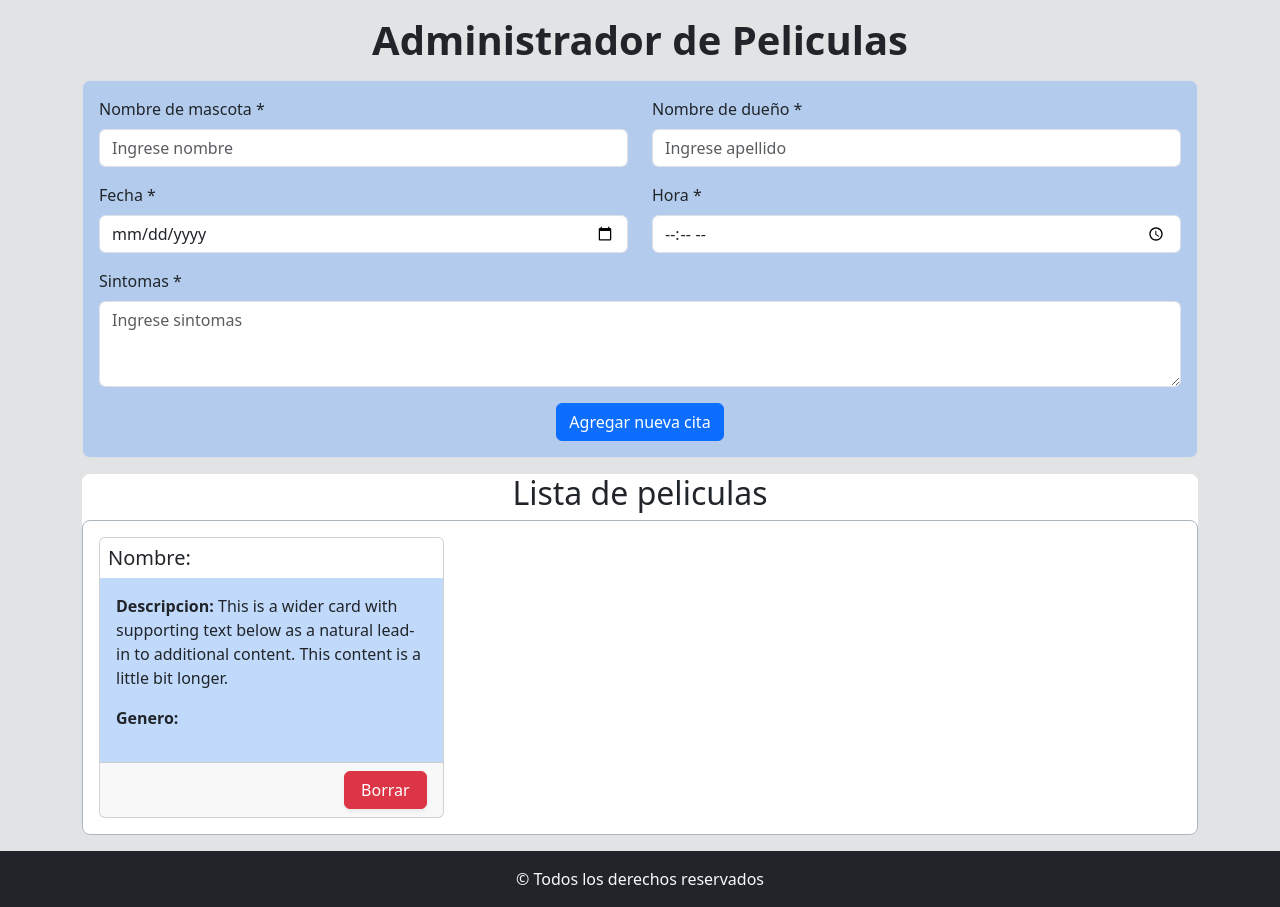
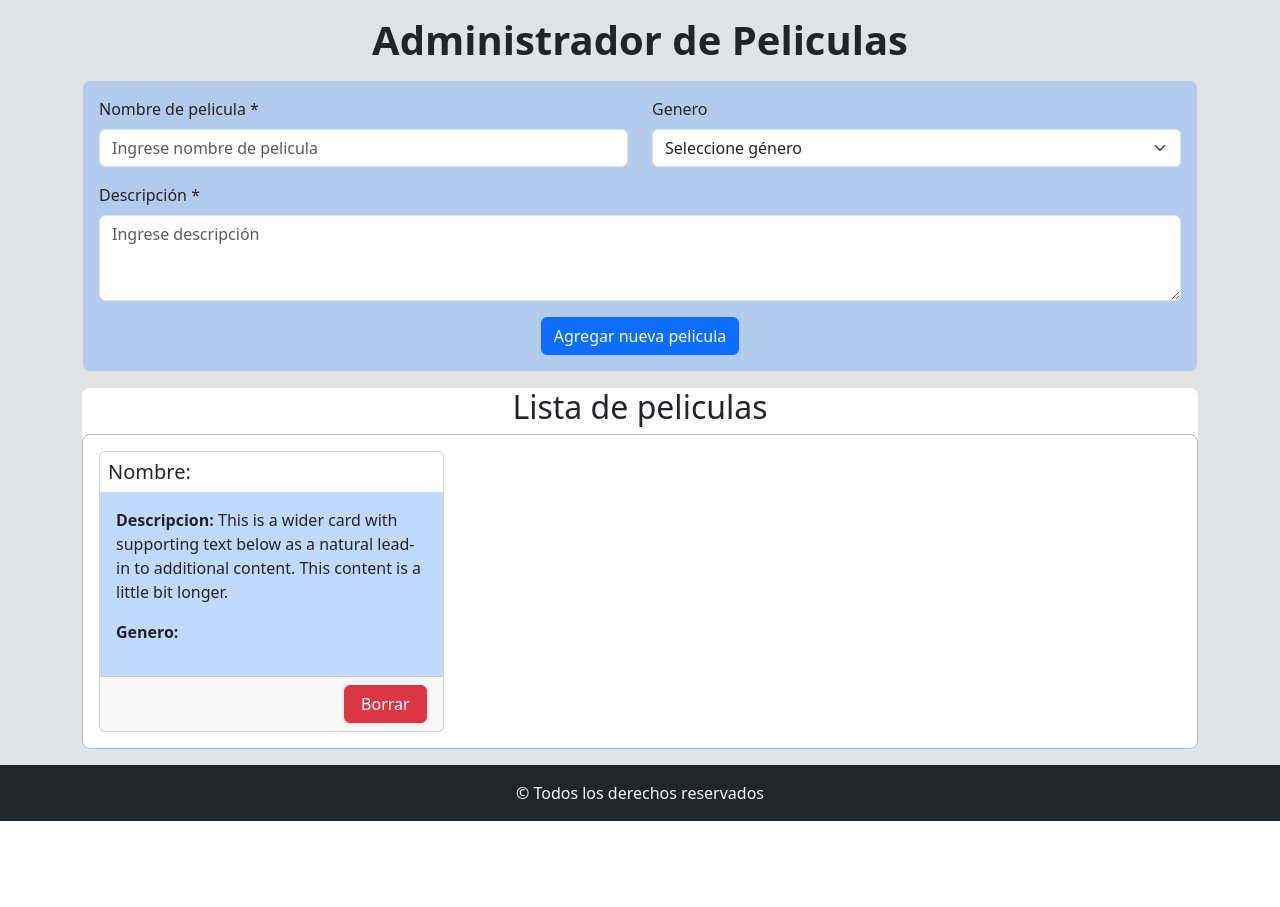
Before and after one commit to hernanortiz1/ejercicio10React, a React (Vite) app: page / in a window 1280 px wide. After the commit the page ends 821 px from the top, so only its background shows below. Built offline with nearby package versions, Linux system fonts and the light colour scheme.

Commit message:
agregue selector y opciones

```diff
--- a/src/components/Formulario.jsx
+++ b/src/components/Formulario.jsx
@@ -21,52 +21,35 @@ const Formulario = () => {
         <Form noValidate validated={validated} onSubmit={handleSubmit}>
           <Row className="mb-3">
             <Form.Group as={Col} md="6" controlId="nombreMascota">
-              <Form.Label>Nombre de mascota *</Form.Label>
-              <Form.Control required type="text" placeholder="Ingrese nombre" />
-              <Form.Control.Feedback>Dato correcto</Form.Control.Feedback>
-              <Form.Control.Feedback type="invalid">
-                Dato incorrecto
-              </Form.Control.Feedback>
-            </Form.Group>
-            <Form.Group as={Col} md="6" controlId="nombreDuenio">
-              <Form.Label>Nombre de dueño *</Form.Label>
+              <Form.Label>Nombre de pelicula *</Form.Label>
               <Form.Control
                 required
                 type="text"
-                placeholder="Ingrese apellido"
+                placeholder="Ingrese nombre de pelicula"
               />
               <Form.Control.Feedback>Dato correcto</Form.Control.Feedback>
               <Form.Control.Feedback type="invalid">
                 Dato incorrecto
               </Form.Control.Feedback>
             </Form.Group>
+            <Form.Group as={Col} md="6">
+              <Form.Label>Genero</Form.Label>
+              <Form.Select>
+                <option value="" disabled hidden selected>Seleccione género</option>
+                <option value="1">Comedia</option>
+                <option value="2">Drama</option>
+                <option value="3">Infantil</option>
+              </Form.Select>
+            </Form.Group>
           </Row>
 
           <Row className="mb-3">
-            <Form.Group as={Col} md="6" controlId="fecha">
-              <Form.Label>Fecha *</Form.Label>
-              <Form.Control type="date" placeholder="Ingrese fecha" required />
-              <Form.Control.Feedback>Dato correcto</Form.Control.Feedback>
-              <Form.Control.Feedback type="invalid">
-                Dato incorrecto
-              </Form.Control.Feedback>
-            </Form.Group>
-            <Form.Group as={Col} md="6" controlId="hora">
-              <Form.Label>Hora *</Form.Label>
-              <Form.Control type="time" placeholder="Ingrese hora" required />
-              <Form.Control.Feedback>Dato correcto</Form.Control.Feedback>
-              <Form.Control.Feedback type="invalid">
-                Dato incorrecto
-              </Form.Control.Feedback>
-            </Form.Group>
-          </Row>
-          <Row className="mb-3">
             <Form.Group as={Col} md="12" controlId="sintomas">
-              <Form.Label>Sintomas *</Form.Label>
+              <Form.Label>Descripción *</Form.Label>
               <Form.Control
                 as="textarea"
                 rows={3}
-                placeholder="Ingrese sintomas"
+                placeholder="Ingrese descripción"
                 required
               />
               <Form.Control.Feedback>Dato correcto</Form.Control.Feedback>
@@ -76,7 +59,7 @@ const Formulario = () => {
             </Form.Group>
           </Row>
           <div className="text-center">
-            <Button type="submit">Agregar nueva cita</Button>
+            <Button type="submit">Agregar nueva pelicula</Button>
           </div>
         </Form>
       </section>
```
Lines whose indentation alone changed are shown as unchanged.
